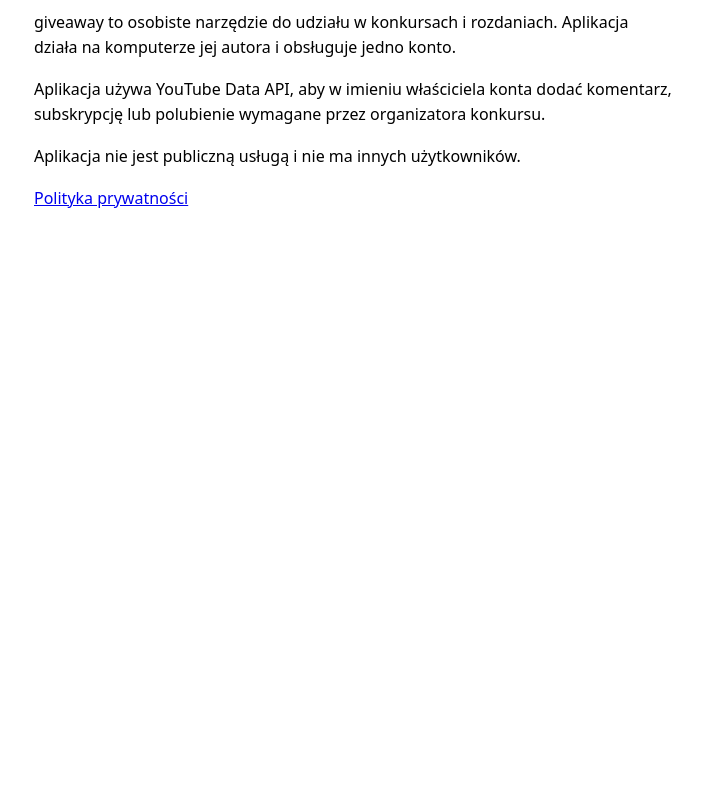
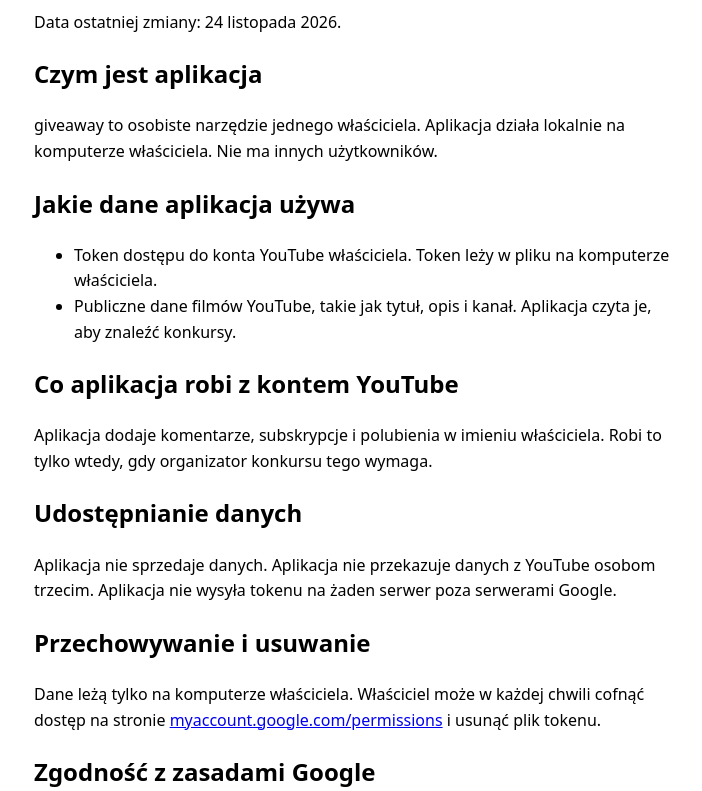
Before and after one commit to mzmfunkcja-commits/giveaway-info, a plain HTML site: page index.html in a window 1280 px wide. Shown: the part 95-886 px from the top of the page, without its empty margins (286-988 px from the left). Before the commit the page ends 800 px from the top, so only its background shows below. Drawn offline with Linux system fonts and the light colour scheme.

Commit message:
Update index.html

```diff
--- a/index.html
+++ b/index.html
@@ -3,14 +3,26 @@
 <head>
 <meta charset="utf-8">
 <meta name="viewport" content="width=device-width, initial-scale=1">
-<title>giveaway</title>
+<title>Polityka prywatności: giveaway</title>
 <style>body{font:16px/1.6 system-ui,sans-serif;max-width:40rem;margin:2rem auto;padding:0 1rem}</style>
 </head>
 <body>
-<h1>giveaway</h1>
-<p>giveaway to osobiste narzędzie do udziału w konkursach i rozdaniach. Aplikacja działa na komputerze jej autora i obsługuje jedno konto.</p>
-<p>Aplikacja używa YouTube Data API, aby w imieniu właściciela konta dodać komentarz, subskrypcję lub polubienie wymagane przez organizatora konkursu.</p>
-<p>Aplikacja nie jest publiczną usługą i nie ma innych użytkowników.</p>
-<p><a href="privacy.html">Polityka prywatności</a></p>
+<h1>Polityka prywatności: giveaway</h1>
+<p>Data ostatniej zmiany: 24 listopada 2026.</p>
+<h2>Czym jest aplikacja</h2>
+<p>giveaway to osobiste narzędzie jednego właściciela. Aplikacja działa lokalnie na komputerze właściciela. Nie ma innych użytkowników.</p>
+<h2>Jakie dane aplikacja używa</h2>
+<ul>
+<li>Token dostępu do konta YouTube właściciela. Token leży w pliku na komputerze właściciela.</li>
+<li>Publiczne dane filmów YouTube, takie jak tytuł, opis i kanał. Aplikacja czyta je, aby znaleźć konkursy.</li>
+</ul>
+<h2>Co aplikacja robi z kontem YouTube</h2>
+<p>Aplikacja dodaje komentarze, subskrypcje i polubienia w imieniu właściciela. Robi to tylko wtedy, gdy organizator konkursu tego wymaga.</p>
+<h2>Udostępnianie danych</h2>
+<p>Aplikacja nie sprzedaje danych. Aplikacja nie przekazuje danych z YouTube osobom trzecim. Aplikacja nie wysyła tokenu na żaden serwer poza serwerami Google.</p>
+<h2>Przechowywanie i usuwanie</h2>
+<p>Dane leżą tylko na komputerze właściciela. Właściciel może w każdej chwili cofnąć dostęp na stronie <a href="https://myaccount.google.com/permissions">myaccount.google.com/permissions</a> i usunąć plik tokenu.</p>
+<h2>Zgodność z zasadami Google</h2>
+<p>Użycie informacji otrzymanych z interfejsów API Google przez aplikację jest zgodne z Polityką danych użytkownika usług API Google, w tym z wymogami Limited Use.</p>
 </body>
 </html>
```
